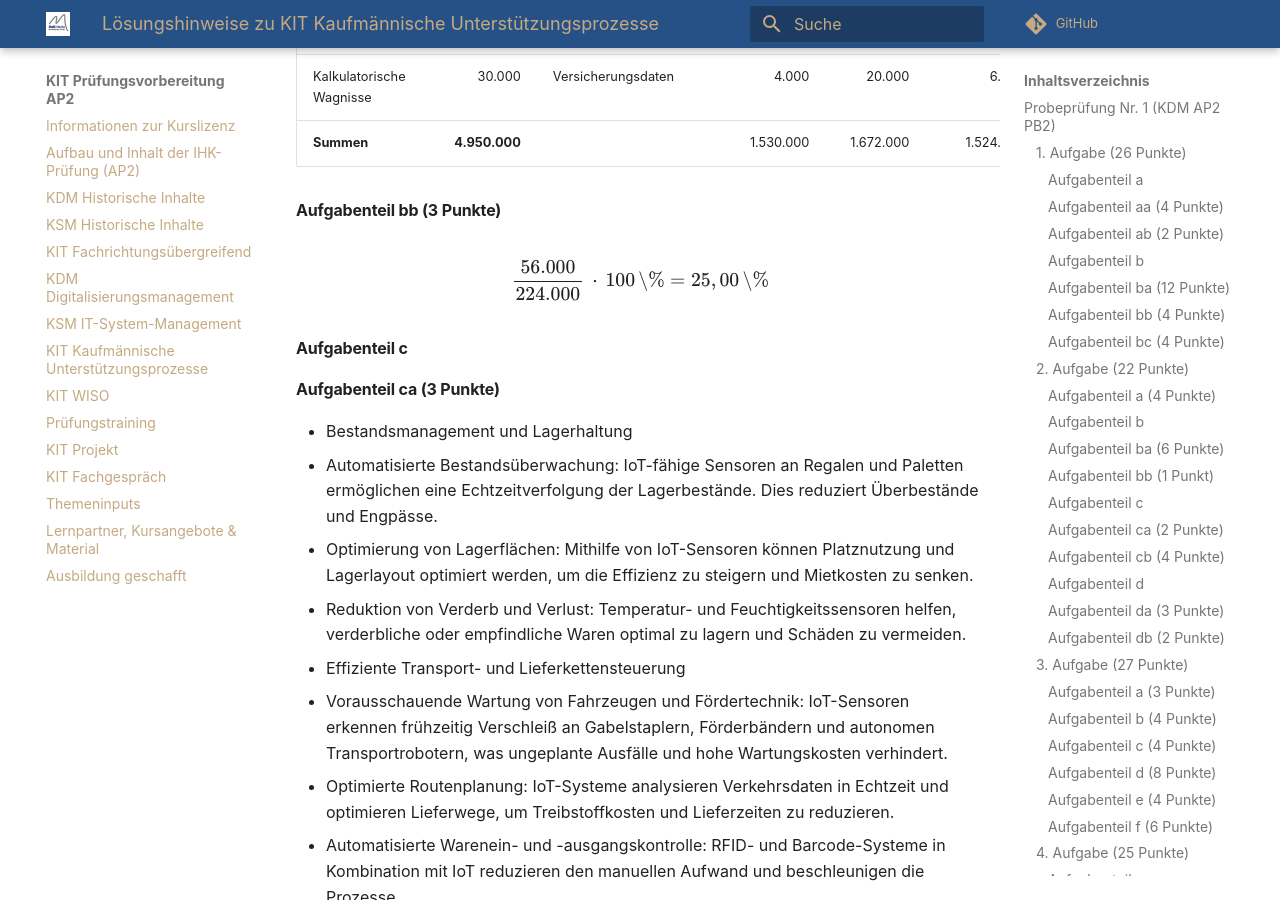
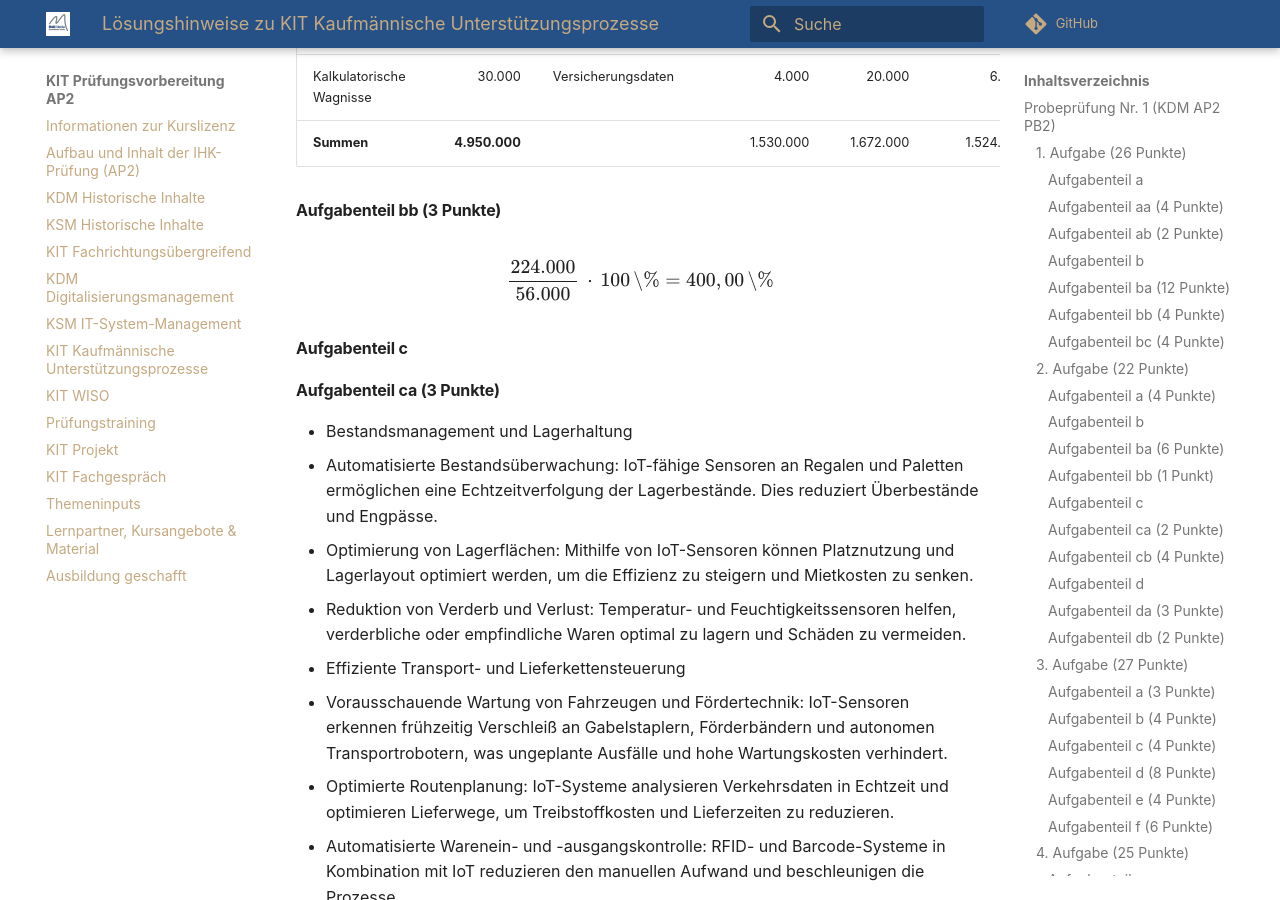
Before and after one commit to herr-nm/MMBbS_KIT_PVAP2, an MkDocs documentation site: the page built from docs/loesungen/06_KIT_kaufmaennischeunterstuetzungsprozesse_loesungen.md, in a window 1280 px wide and 900 px high, scrolled down 16677 px. Built offline with MkDocs 1.6.1 and Material for MkDocs 9.7.7, drawn with Linux system fonts in a browser that asks for light colours; comment, search, counter and statistics services are not loaded.

Commit message:
Korrektur im Ergebnis Zuschlagssatz

```diff
--- a/docs/loesungen/06_KIT_kaufmaennischeunterstuetzungsprozesse_loesungen.md
+++ b/docs/loesungen/06_KIT_kaufmaennischeunterstuetzungsprozesse_loesungen.md
@@ -422,7 +422,7 @@ erstmals alle Forderungen aus der Geschäftsbeziehung getilgt sind.*
 
 #### Aufgabenteil bb (3 Punkte)
 
-$$ \frac{56.000}{224.000} \,\cdot\, 100\,\text{\%} = 25,00\,\text{\%} $$
+$$ \frac{224.000}{56.000} \,\cdot\, 100\,\text{\%} = 400,00\,\text{\%} $$
 
 #### Aufgabenteil c
 
```
